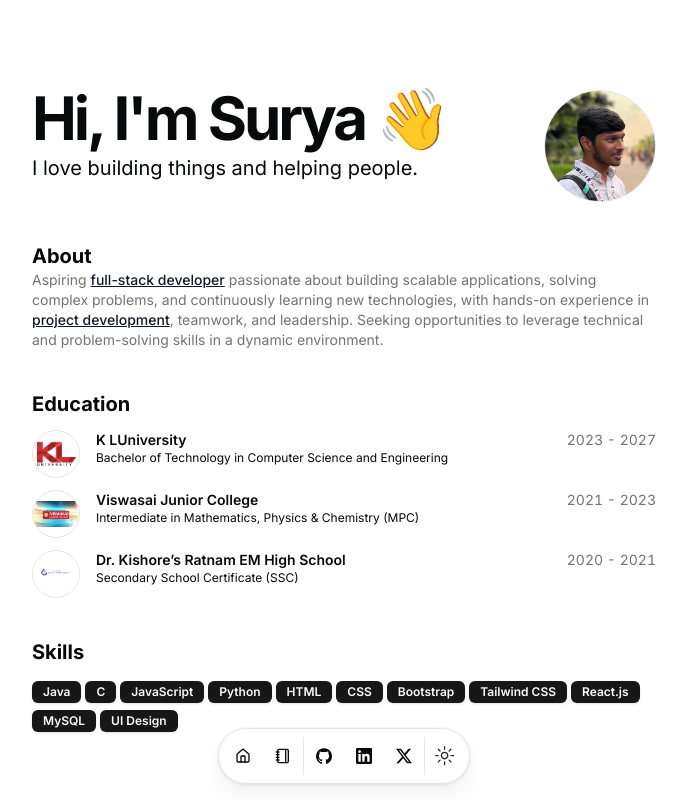
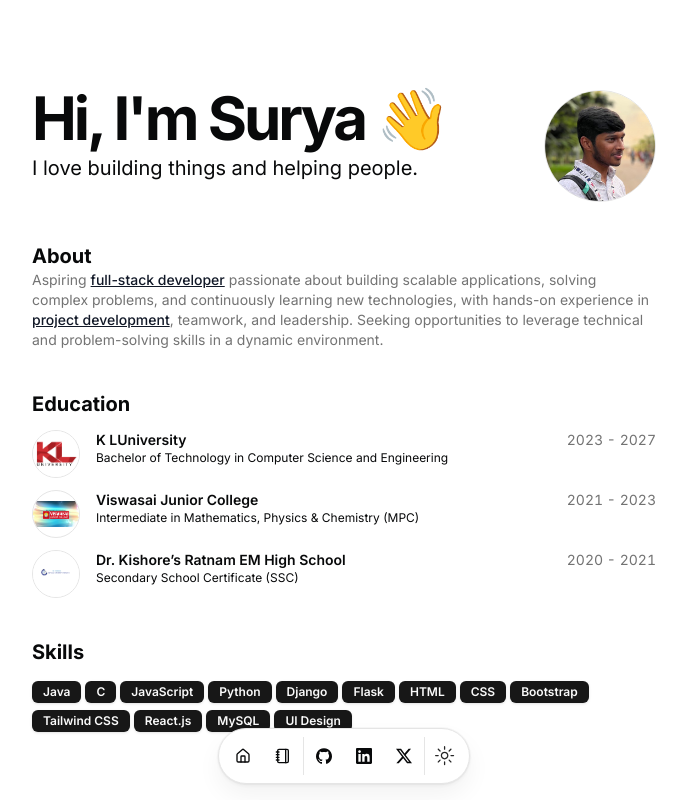
Before and after one commit to isuryaprakashh/portfolio, a Next.js app: page / in a window 1280 px wide. Shown: the top 800 px of the page, without its empty margins (296-983 px from the left). Built offline with nearby package versions, Linux system fonts and the light colour scheme.

Commit message:
Update skills

```diff
--- a/src/data/resume.tsx
+++ b/src/data/resume.tsx
@@ -17,7 +17,8 @@ export const DATA = {
 "C",
 "JavaScript",
 "Python",
-
+"Django",
+"Flask",
 "HTML",
 "CSS",
 "Bootstrap",
```
